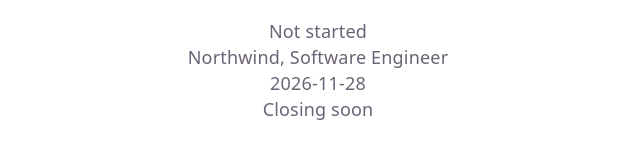
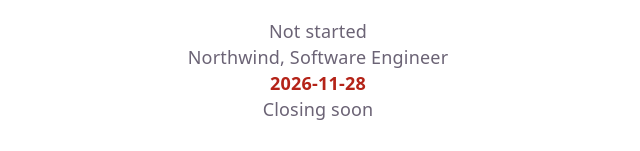
Before and after one commit to MutindaMutio/Placement-Tracker, a React (Vite) app in the folder client/: page / in a window 1280 px wide. Shown: the part 323-474 px from the top of the page, without its empty margins (322-962 px from the left). Built offline with nearby package versions, Linux system fonts and the light colour scheme.

Commit message:
Add red style for data-urgency Closing soon in App.css

```diff
--- a/client/src/App.css
+++ b/client/src/App.css
@@ -182,3 +182,8 @@
     border-right-color: var(--border);
   }
 }
+
+[data-urgency="Closing soon"] {
+  color: #b42318;
+  font-weight: 600;
+}
```
